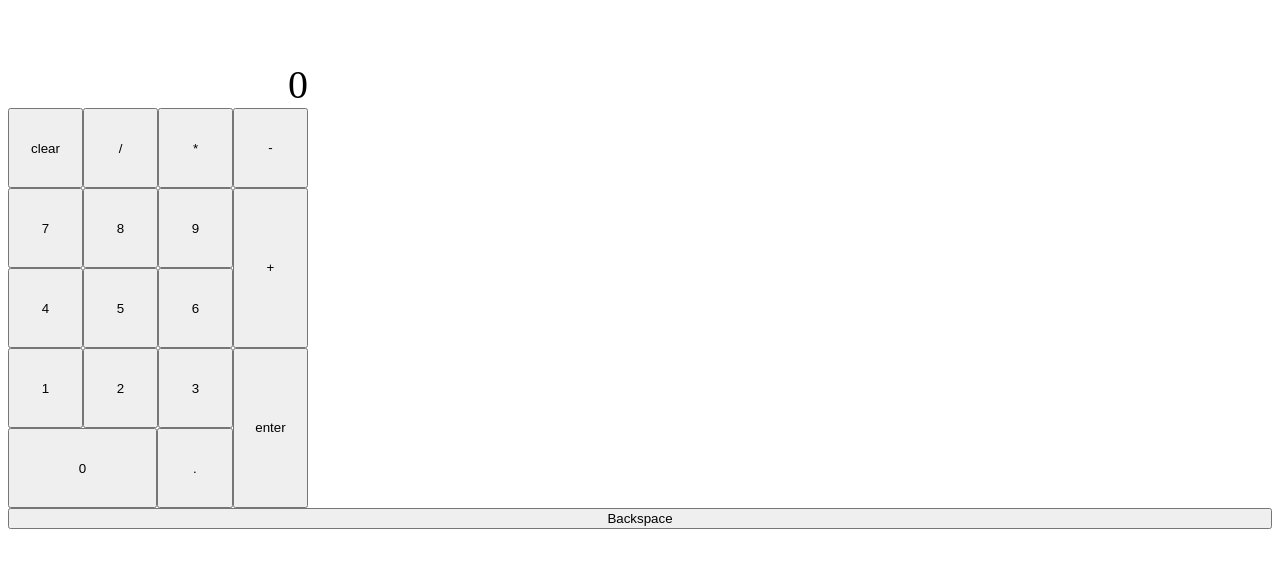
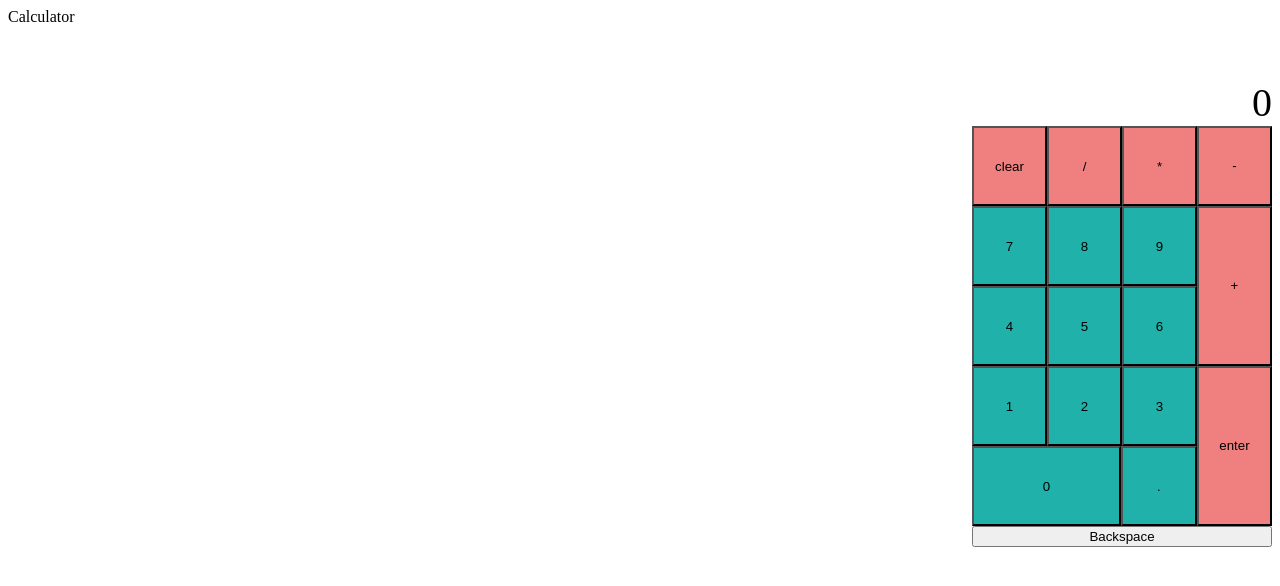
Before and after one commit to gregoryls/calculator, a plain HTML site: page index.html in a window 1280 px wide. Drawn offline with Linux system fonts and the light colour scheme.

Commit message:
update css styling

```diff
--- a/index.html
+++ b/index.html
@@ -10,7 +10,8 @@
 
 </head>
 <body>
-    <div class="title"></div>
+    <div class="title">Calculator</div>
+    <div class="wrapper">
         <div class="display">
             0
         </div>
@@ -48,7 +49,8 @@
                 <button id="enter">enter</button>
             </div>
         </div>
-    <button class="test">Backspace</button>
+        <button class="back">Backspace</button>
+    </div>
 
 </body>
 </html>
--- a/script.js
+++ b/script.js
@@ -122,7 +122,7 @@ dotButton.addEventListener('click',()=>{
     display.textContent = displayContent;
 });
 
-backspaceButton = document.querySelector('.test');
+backspaceButton = document.querySelector('.back');
 backspaceButton.addEventListener('click',()=>{
     displayContent = removeEndOfString(displayContent,1);
     display.textContent = displayContent;
--- a/style.css
+++ b/style.css
@@ -9,6 +9,14 @@ body{
     justify-content: flex-end;
     align-items: flex-end;
     font-size: 40px;
+}
+.back{
+    width: 300px;
+}
+.wrapper{
+    justify-content: center;
+    align-items: space-around;
+    margin-left: auto;
 }
 
 .calculator{
@@ -47,3 +55,9 @@ body{
 #dot{
     flex: 1;
 }
+.number, #dot{
+    background-color: lightseagreen;
+}
+.operator, #clear, #enter{
+    background-color: lightcoral;
+}
```
Lines whose indentation alone changed are shown as unchanged.
